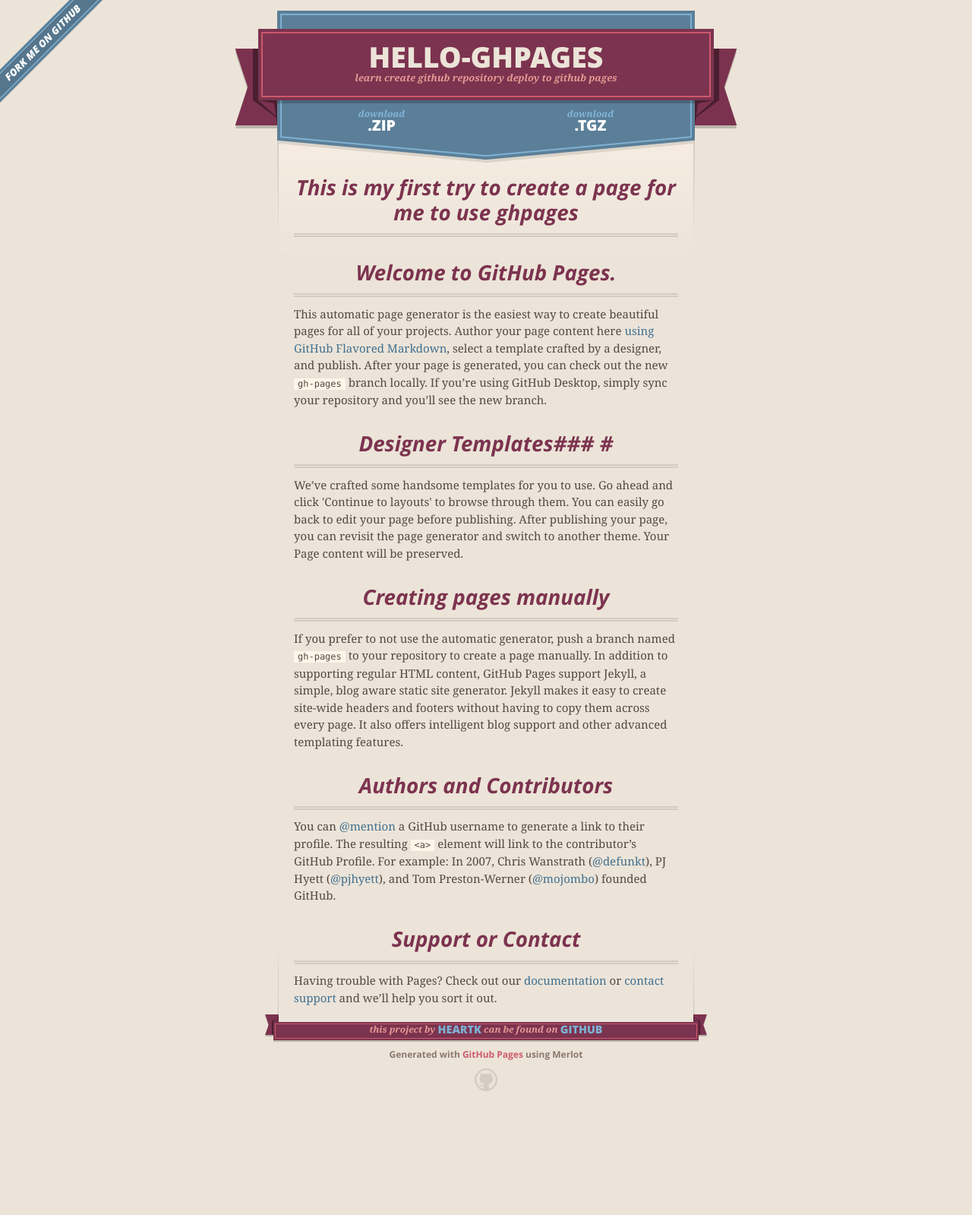
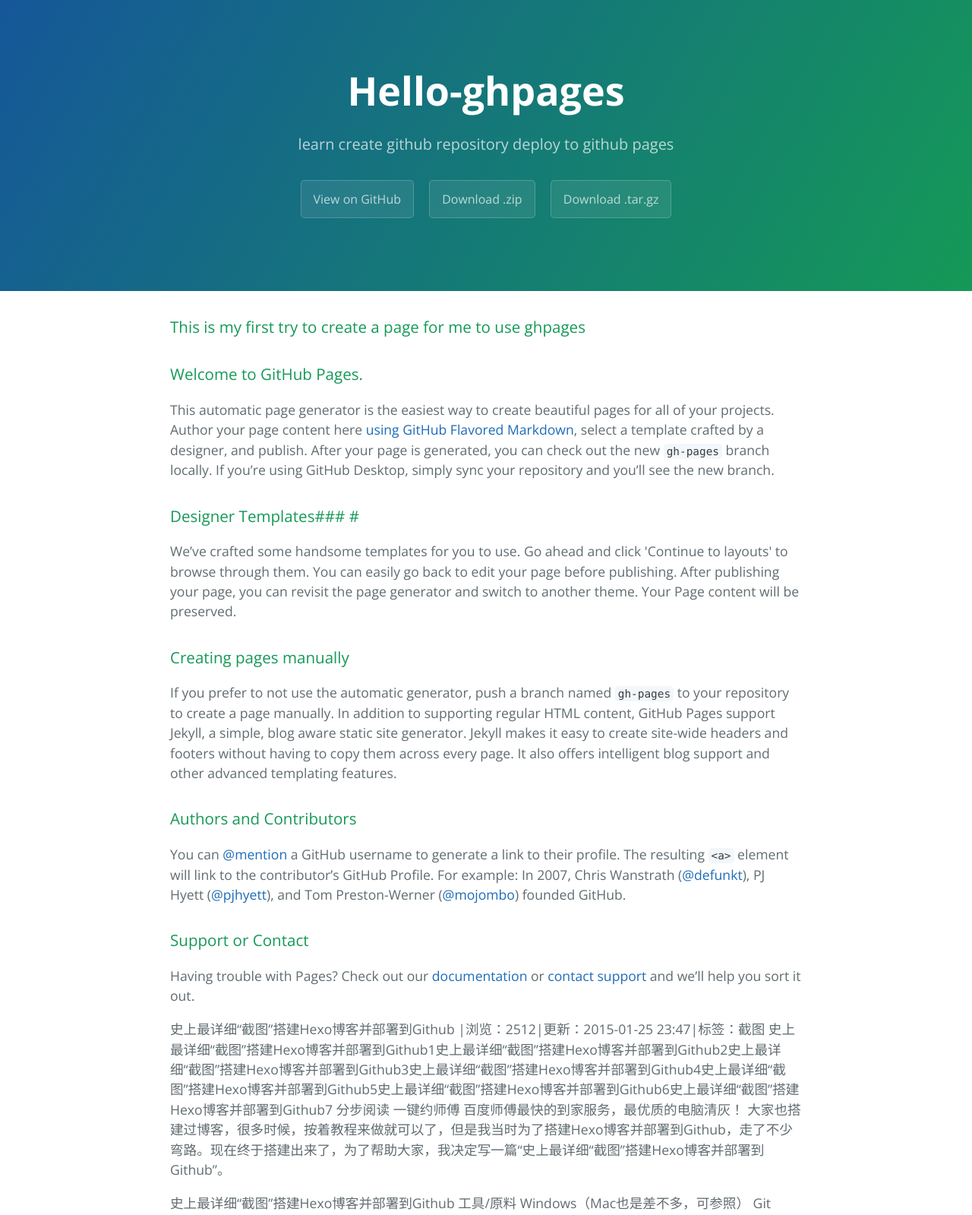
Before and after one commit to heartk/hello-ghpages, a plain HTML site: page index.html in a window 1280 px wide. Shown: the top 1599 px of the page at 76% size. Before the commit the page ends 1476 px from the top, so only its background shows below. Drawn offline with nearby package versions, Linux system fonts and the light colour scheme.

Commit message:
Create gh-pages branch via GitHub

```diff
--- a/index.html
+++ b/index.html
@@ -1,51 +1,24 @@
 <!DOCTYPE html>
-<html>
+<html lang="en-us">
   <head>
-    <meta charset='utf-8'>
-    <meta http-equiv="X-UA-Compatible" content="chrome=1">
-    <meta name="viewport" content="width=640">
-
-    <link rel="stylesheet" href="stylesheets/core.css" media="screen">
-    <link rel="stylesheet" href="stylesheets/mobile.css" media="handheld, only screen and (max-device-width:640px)">
-    <link rel="stylesheet" href="stylesheets/github-light.css">
-
-    <script type="text/javascript" src="javascripts/modernizr.js"></script>
-    <script type="text/javascript" src="https://ajax.googleapis.com/ajax/libs/jquery/1.7.1/jquery.min.js"></script>
-    <script type="text/javascript" src="javascripts/headsmart.min.js"></script>
-    <script type="text/javascript">
-      $(document).ready(function () {
-        $('#main_content').headsmart()
-      })
-    </script>
+    <meta charset="UTF-8">
     <title>Hello-ghpages by heartk</title>
+    <meta name="viewport" content="width=device-width, initial-scale=1">
+    <link rel="stylesheet" type="text/css" href="stylesheets/normalize.css" media="screen">
+    <link href='https://fonts.googleapis.com/css?family=Open+Sans:400,700' rel='stylesheet' type='text/css'>
+    <link rel="stylesheet" type="text/css" href="stylesheets/stylesheet.css" media="screen">
+    <link rel="stylesheet" type="text/css" href="stylesheets/github-light.css" media="screen">
   </head>
-
   <body>
-    <a id="forkme_banner" href="https://github.com/heartk/hello-ghpages">View on GitHub</a>
-    <div class="shell">
-
-      <header>
-        <span class="ribbon-outer">
-          <span class="ribbon-inner">
-            <h1>Hello-ghpages</h1>
-            <h2>learn create github repository deploy to github pages </h2>
-          </span>
-          <span class="left-tail"></span>
-          <span class="right-tail"></span>
-        </span>
-      </header>
-
-      <section id="downloads">
-        <span class="inner">
-          <a href="https://github.com/heartk/hello-ghpages/zipball/master" class="zip"><em>download</em> .ZIP</a><a href="https://github.com/heartk/hello-ghpages/tarball/master" class="tgz"><em>download</em> .TGZ</a>
-        </span>
+    <section class="page-header">
+      <h1 class="project-name">Hello-ghpages</h1>
+      <h2 class="project-tagline">learn create github repository deploy to github pages </h2>
+      <a href="https://github.com/heartk/hello-ghpages" class="btn">View on GitHub</a>
+      <a href="https://github.com/heartk/hello-ghpages/zipball/master" class="btn">Download .zip</a>
+      <a href="https://github.com/heartk/hello-ghpages/tarball/master" class="btn">Download .tar.gz</a>
     </section>
 
-
-      <span class="banner-fix"></span>
-
-
-      <section id="main_content">
+    <section class="main-content">
       <h3>
 <a id="this-is-my-first-try-to-create-a-page-for-me-to-use-ghpages" class="anchor" href="#this-is-my-first-try-to-create-a-page-for-me-to-use-ghpages" aria-hidden="true"><span aria-hidden="true" class="octicon octicon-link"></span></a>This is my first try to create a page for me to use ghpages</h3>
 
@@ -73,21 +46,137 @@
 <a id="support-or-contact" class="anchor" href="#support-or-contact" aria-hidden="true"><span aria-hidden="true" class="octicon octicon-link"></span></a>Support or Contact</h3>
 
 <p>Having trouble with Pages? Check out our <a href="https://help.github.com/pages">documentation</a> or <a href="https://github.com/contact">contact support</a> and we’ll help you sort it out.</p>
-      </section>
 
-      <footer>
-        <span class="ribbon-outer">
-          <span class="ribbon-inner">
-            <p>this project by <a href="https://github.com/heartk">heartk</a> can be found on <a href="https://github.com/heartk/hello-ghpages">GitHub</a></p>
-          </span>
-          <span class="left-tail"></span>
-          <span class="right-tail"></span>
-        </span>
-        <p>Generated with <a href="https://pages.github.com">GitHub Pages</a> using Merlot</p>
-        <span class="octocat"></span>
+<p>史上最详细“截图”搭建Hexo博客并部署到Github
+|浏览：2512|更新：2015-01-25 23:47|标签：截图
+史上最详细“截图”搭建Hexo博客并部署到Github1史上最详细“截图”搭建Hexo博客并部署到Github2史上最详细“截图”搭建Hexo博客并部署到Github3史上最详细“截图”搭建Hexo博客并部署到Github4史上最详细“截图”搭建Hexo博客并部署到Github5史上最详细“截图”搭建Hexo博客并部署到Github6史上最详细“截图”搭建Hexo博客并部署到Github7
+分步阅读
+一键约师傅
+百度师傅最快的到家服务，最优质的电脑清灰！
+大家也搭建过博客，很多时候，按着教程来做就可以了，但是我当时为了搭建Hexo博客并部署到Github，走了不少弯路。现在终于搭建出来了，为了帮助大家，我决定写一篇“史上最详细“截图”搭建Hexo博客并部署到Github”。</p>
+
+<p>史上最详细“截图”搭建Hexo博客并部署到Github
+工具/原料
+Windows（Mac也是差不多，可参照）
+Git
+Node.js
+安装Hexo
+1
+利用 npm 命令即可安装。在任意位置点击鼠标右键，选择Git Base。
+史上最详细“截图”搭建Hexo博客并部署到Github
+2
+输入命令：
+npm install -g hexo
+注意：-g是指全局安装hexo。
+END
+创建Hexo文件夹
+安装完成后，在你喜爱的文件夹下（如C:\Hexo），执行以下指令(在C:\Hexo内点击鼠标右键，选择Git Bash)，Hexo 即会自动在目标文件夹建立网站所需要的所有文件。
+hexo init
+END
+安装依赖包
+npm install
+END
+本地查看
+现在我们已经搭建起本地的hexo博客了，执行以下命令(在C:\Hexo)，然后到浏览器输入localhost:4000看看。
+hexo generate
+hexo server
+史上最详细“截图”搭建Hexo博客并部署到Github
+END
+注册Github账号
+这里不演示了。
+END
+创建Repository
+创建的时候注意Repository的名字。比如我的Github账号是angelen10，那么我应该创建的Repository的名字是：angelen10.github.io。
+史上最详细“截图”搭建Hexo博客并部署到Github
+END
+修改配置文件
+1
+到你刚刚创建的Repository下，找到以下内容：
+史上最详细“截图”搭建Hexo博客并部署到Github
+2
+先点击HTTPS，然后复制里面的地址。然后编辑_config.yml文件（在C:\Hexo下）。
+史上最详细“截图”搭建Hexo博客并部署到Github
+3
+修改文件里面的deploy。其中的repository就改成你刚刚复制的地址。保存这个文件。
+史上最详细“截图”搭建Hexo博客并部署到Github
+END
+设置SSH keys
+1
+在Git Bash输入以下指令（任意位置点击鼠标右键），检查是否已经存在了SSH keys。
+ls -al ~/.ssh
+2
+如果不存在就没有关系，如果存在的话，直接删除.ssh文件夹里面所有文件：
+史上最详细“截图”搭建Hexo博客并部署到Github
+3
+输入以下指令（邮箱就是你注册Github时候的邮箱）后，回车：
+ssh-keygen -t rsa -C "<a href="mailto:angelen10@163.com">angelen10@163.com</a>"
+史上最详细“截图”搭建Hexo博客并部署到Github
+4
+然后它会提示要你输入passphrase（如上图，我没有输入直接回车，如果你输入的话，要记得，到时候会用到）。之后，如果出现类似下图：
+史上最详细“截图”搭建Hexo博客并部署到Github
+5
+然后键入以下指令：
+ssh-agent -s
+史上最详细“截图”搭建Hexo博客并部署到Github
+6
+继续输入指令：
+ssh-add ~/.ssh/id_rsa
+7
+输入之后，在我这里是出错了，不知道你的有没有出错。
+史上最详细“截图”搭建Hexo博客并部署到Github
+8
+如果你的也是这样子出错了的话，就输入以下指令：
+eval <code>ssh-agent -s</code>
+ssh-add
+史上最详细“截图”搭建Hexo博客并部署到Github
+9
+到了这一步，就可以添加SSH key到你的Github账户了。键入以下指令，拷贝Key（先拷贝了，等一下可以直接粘贴）：
+clip &lt; ~/.ssh/id_rsa.pub
+10
+然后到Github里面，点击右上角的设置图标：
+史上最详细“截图”搭建Hexo博客并部署到Github
+11
+在Settings sidebar那里，点击SSH keys：
+史上最详细“截图”搭建Hexo博客并部署到Github
+12
+点击Add SSH key：
+史上最详细“截图”搭建Hexo博客并部署到Github
+13
+输入Title，作为这个key的描述吧（你可以输入Personal MacBook Air，瞬间高大上）
+史上最详细“截图”搭建Hexo博客并部署到Github
+14
+然后这个Key就是刚刚拷贝的，你直接粘贴就好（也可以文本打开以下文件）：
+史上最详细“截图”搭建Hexo博客并部署到Github
+15
+点击Add Key：
+史上最详细“截图”搭建Hexo博客并部署到Github
+16
+输入你的Github密码即可完成SSH Key的添加。嗯，最后还是测试一下吧，键入以下命令：
+ssh -T <a href="mailto:git@github.com">git@github.com</a>
+史上最详细“截图”搭建Hexo博客并部署到Github
+17
+你可能会看到有警告，没事，输入“yes”就好。
+END
+完成部署
+最后一步，快要成功了，键入指令：
+hexo generate
+hexo deploy
+OK，我们的博客就已经完全搭建起来了，在浏览器输入（当然，是你的用户名）：
+<a href="http://angelen10.github.io/">http://angelen10.github.io/</a>
+史上最详细“截图”搭建Hexo博客并部署到Github
+3
+注意：每次修改本地文件后，需要键入hexo generate才能保存。每次使用命令时，都要在C:\Hexo目录下。每次想要上传文件到Github时，就应该先键入hexo generate保存之后，再键入hexo deploy。大概成功之后是酱紫的：
+史上最详细“截图”搭建Hexo博客并部署到Github
+4
+对了，记住上图的Username是你的Github账号名称，而不是邮箱；Password就是你的Github的密码。</p>
+
+      <footer class="site-footer">
+        <span class="site-footer-owner"><a href="https://github.com/heartk/hello-ghpages">Hello-ghpages</a> is maintained by <a href="https://github.com/heartk">heartk</a>.</span>
+
+        <span class="site-footer-credits">This page was generated by <a href="https://pages.github.com">GitHub Pages</a> using the <a href="https://github.com/jasonlong/cayman-theme">Cayman theme</a> by <a href="https://twitter.com/jasonlong">Jason Long</a>.</span>
       </footer>
 
-    </div>
+    </section>
 
             <script type="text/javascript">
             var gaJsHost = (("https:" == document.location.protocol) ? "https://ssl." : "http://www.");
```
Also changed, not shown: params.json (+1 -1 lines). Lines whose indentation alone changed are shown as unchanged.
